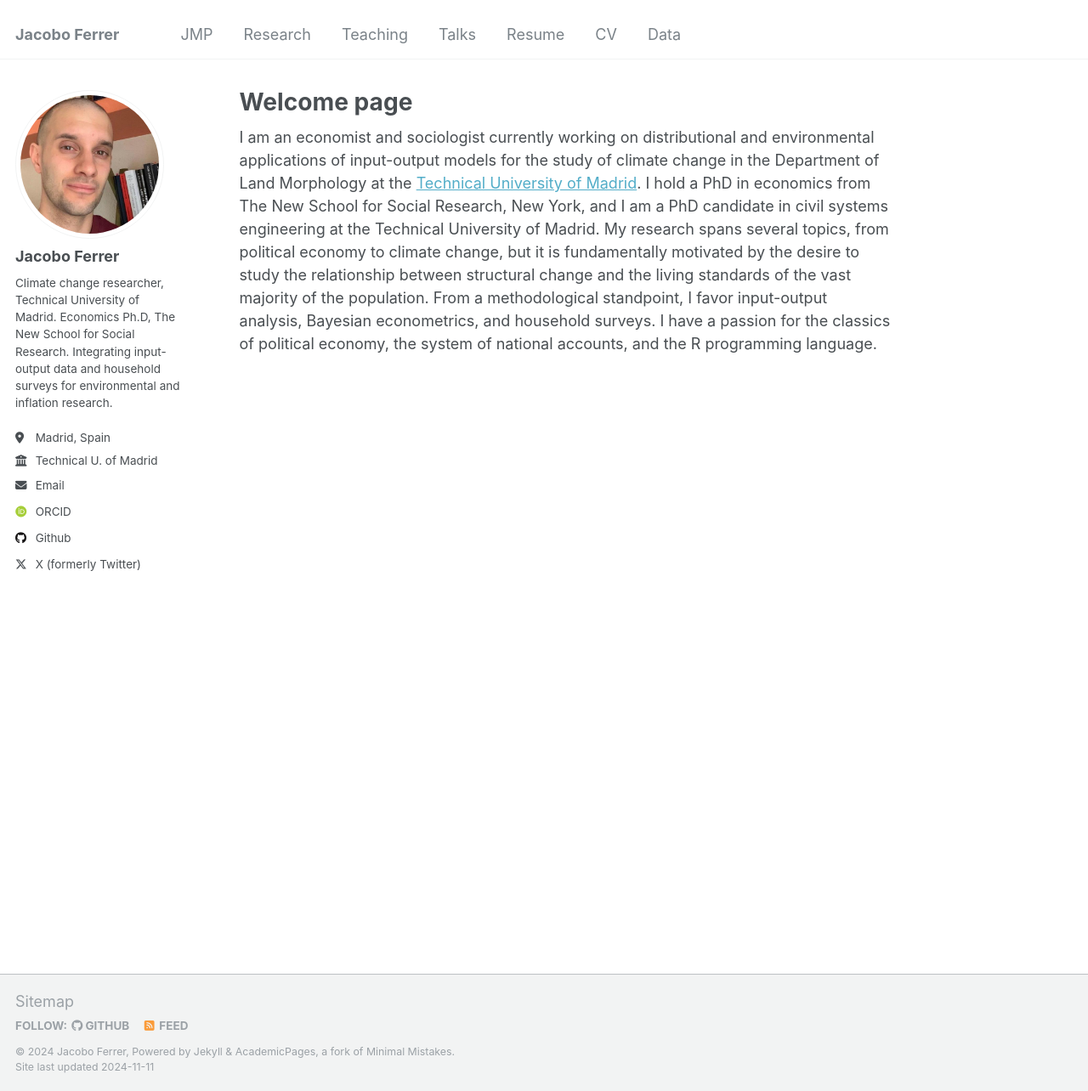
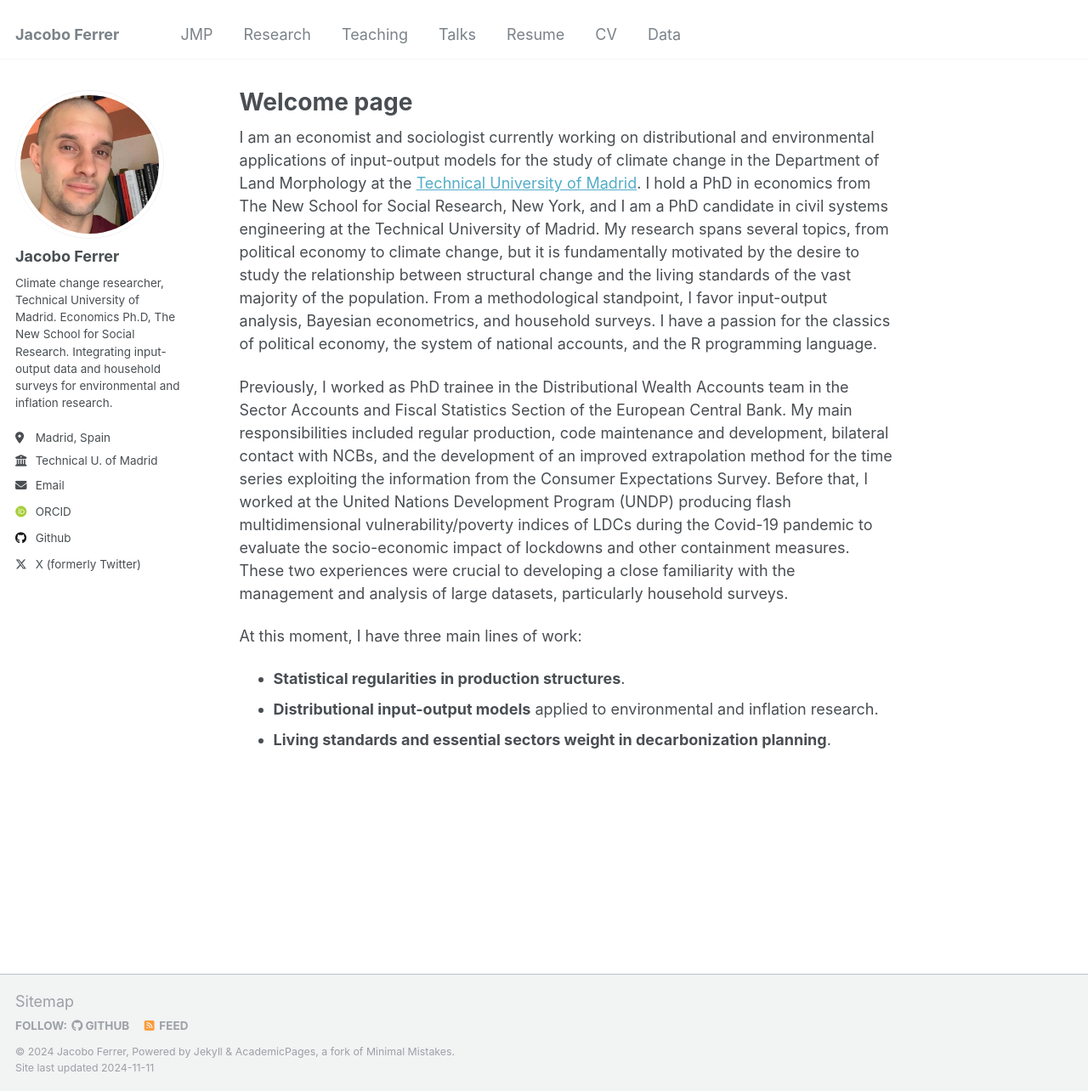
Before and after one commit to jferrherz/jferrherz.github.io, a Jekyll site: the page built from _pages/about.md, in a window 1280 px wide and 1284 px high. Shown: the whole window at 85% size. Built offline with Jekyll 4.4.1, drawn with Linux system fonts in a browser that asks for light colours; some web fonts are replaced.

Commit message:
Update about.md

```diff
--- a/_pages/about.md
+++ b/_pages/about.md
@@ -8,3 +8,10 @@ redirect_from:
 ---
 
 I am an economist and sociologist currently working on distributional and environmental applications of input-output models for the study of climate change in the Department of Land Morphology at the [Technical University of Madrid](https://portalcientifico.upm.es/es/ipublic/researcher/336709). I hold a PhD in economics from The New School for Social Research, New York, and I am a PhD candidate in civil systems engineering at the Technical University of Madrid. My research spans several topics, from political economy to climate change, but it is fundamentally motivated by the desire to study the relationship between structural change and the living standards of the vast majority of the population. From a methodological standpoint, I favor input-output analysis, Bayesian econometrics, and household surveys. I have a passion for the classics of political economy, the system of national accounts, and the R programming language.
+
+Previously, I worked as PhD trainee in the Distributional Wealth Accounts team in the Sector Accounts and Fiscal Statistics Section of the European Central Bank. My main responsibilities included regular production, code maintenance and development, bilateral contact with NCBs, and the development of an improved extrapolation method for the time series exploiting the information from the Consumer Expectations Survey. Before that, I worked at the United Nations Development Program (UNDP) producing flash multidimensional vulnerability/poverty indices of LDCs during the Covid-19 pandemic to evaluate the socio-economic impact of lockdowns and other containment measures. These two experiences were crucial to developing a close familiarity with the management and analysis of large datasets, particularly household surveys.
+
+At this moment, I have three main lines of work:
+  * **Statistical regularities in production structures**.
+  * **Distributional input-output models** applied to environmental and inflation research.
+  * **Living standards and essential sectors weight in decarbonization planning**.
```
